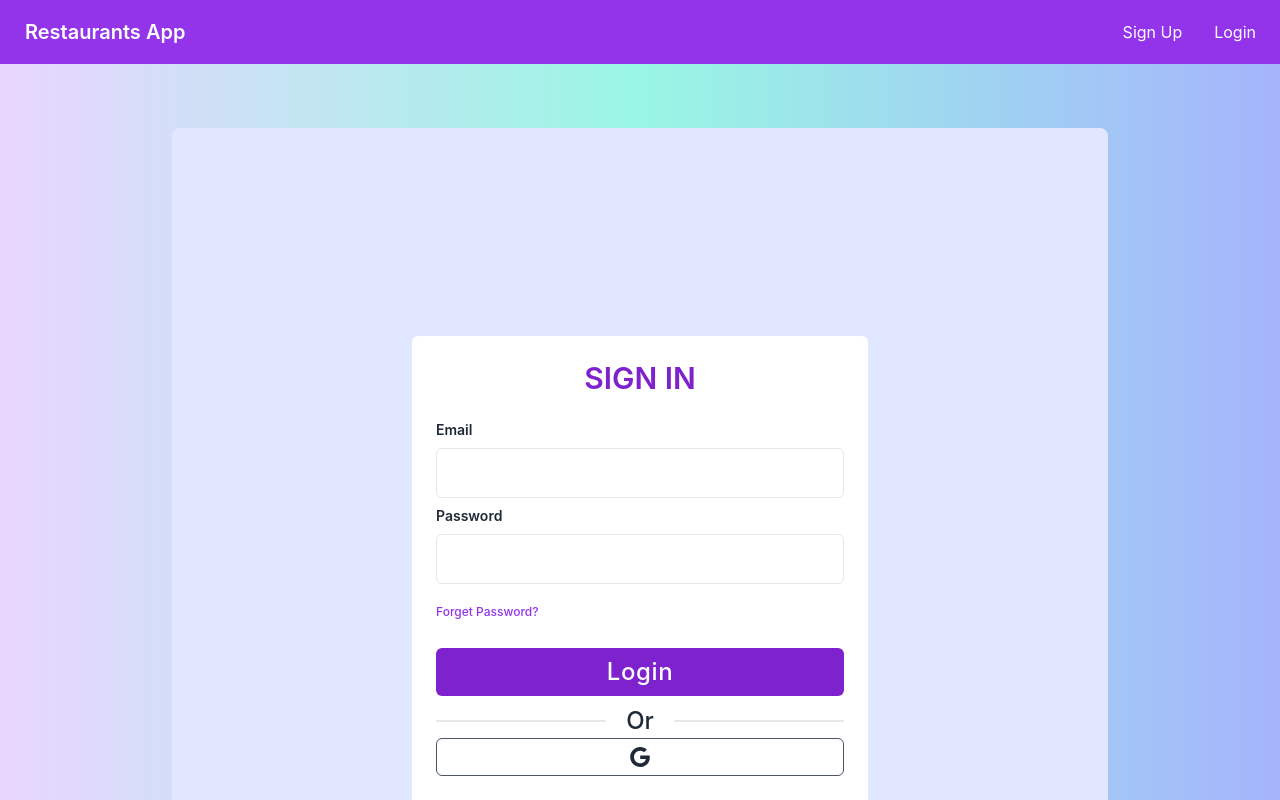
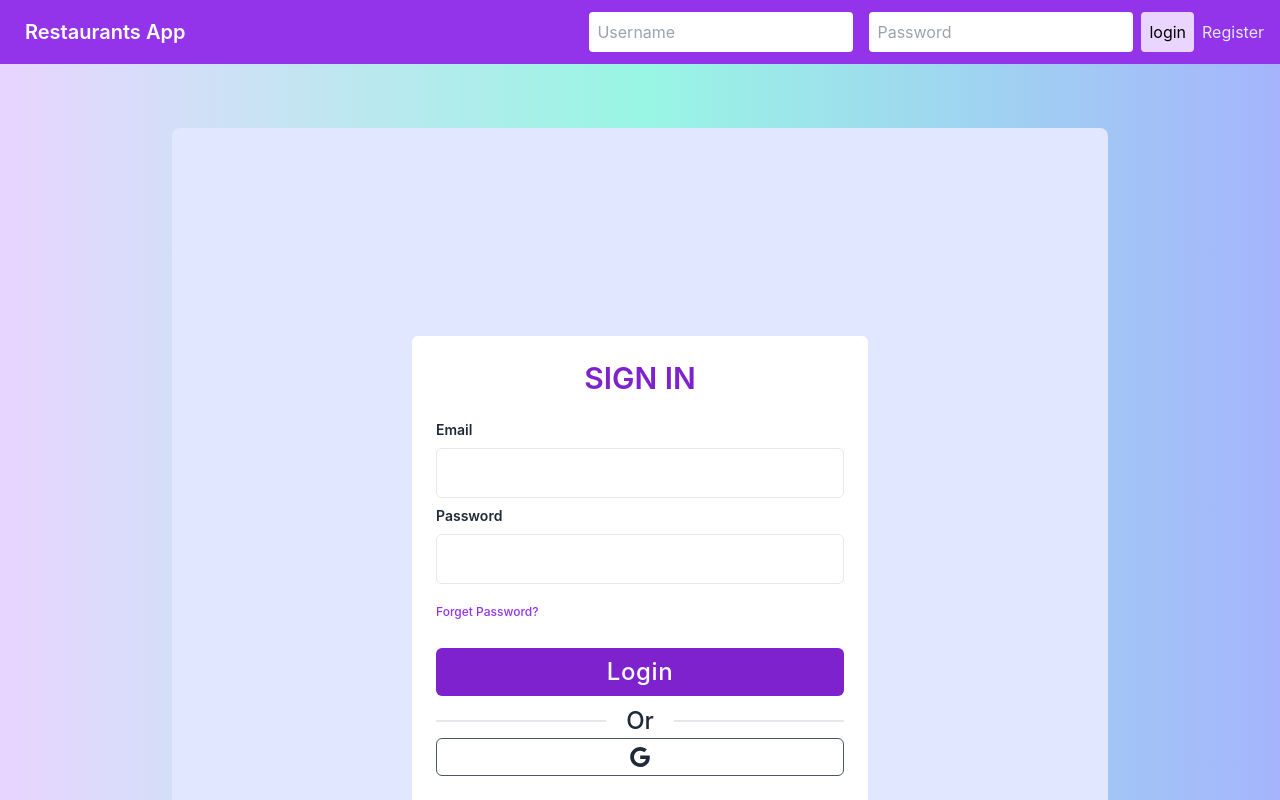
Before and after one commit to emday4prez/next-restaurants, a Next.js app: page /login in a window 1280 px wide. Shown: the top 800 px of the page. Built offline with nearby package versions, Linux system fonts and the light colour scheme.

Commit message:
added auth context

```diff
--- a/components/Navbar.jsx
+++ b/components/Navbar.jsx
@@ -1,6 +1,43 @@
 import Link from 'next/link'
+import { useState } from 'react'
+import { fetcher } from '../lib/api'
+import { setToken, unsetToken } from '../lib/auth'
+import { useUser } from '../lib/authContext'
+function Navbar() {
+  const [data, setData] = useState({
+    identifier: '',
+    password: '',
+  })
 
-function Navbar() {
+  const { user, loading } = useUser()
+
+  const handleChange = (e) => {
+    setData({ ...data, [e.target.name]: e.target.value })
+  }
+
+  const handleSubmit = async (e) => {
+    e.preventDefault()
+
+    const response = await fetcher(
+      `${process.env.NEXT_PUBLIC_STRAPI_URL}/auth/local`,
+      {
+        method: 'POST',
+        header: {
+          'Content-Type': 'application/json',
+          body: JSON.stringify({
+            identifier: data.identifier,
+            password: data.password,
+          }),
+        },
+      }
+    )
+    setToken(data)
+  }
+
+  const logout = () => {
+    unsetToken()
+  }
+
   return (
     <div className="navbar bg-purple-600 text-white">
       <div className="flex-1">
@@ -8,17 +45,84 @@ function Navbar() {
           Restaurants App
         </Link>
       </div>
-      <div className="flex-none">
+      {/* <div className="flex-none">
         <ul className="menu menu-horizontal p-0">
           <li>
-            <Link href="/signup">Sign Up</Link>
+            <Link href="/register">Register</Link>
           </li>
 
           <li>
             <Link href="login">Login</Link>
           </li>
         </ul>
-      </div>
+      </div> */}
+      {!loading &&
+        (user ? (
+          <li>
+            <Link
+              href="/profile"
+              className="md:p-2 py-2 block hover:text-teal-400"
+            >
+              Profile
+            </Link>
+          </li>
+        ) : (
+          ''
+        ))}
+      {!loading &&
+        (user ? (
+          <li>
+            <a
+              className="md:p-2 block hover:text-teal-400"
+              onClick={logout}
+              style={{ cursor: 'pointer' }}
+            >
+              Logout
+            </a>
+          </li>
+        ) : (
+          ''
+        ))}
+      {!loading && !user ? (
+        <>
+          <li>
+            <form onSubmit={handleSubmit} className="form-inline">
+              <input
+                type="text"
+                name="identifier"
+                onChange={handleChange}
+                placeholder="Username"
+                className="md:p-2 form-input py-2 rounded mx-2"
+                required
+              />
+              <input
+                type="password"
+                name="password"
+                onChange={handleChange}
+                placeholder="Password"
+                className="md:p-2 form-input py-2 rounded mx-2"
+                required
+              />
+              <button
+                className="md:p-2 rounded py-2 text-black bg-purple-200 p-2"
+                type="submit"
+              >
+                login
+              </button>
+            </form>
+          </li>
+          <li>
+            <Link
+              href="register"
+              className="md:p-2 block py-2 hover:text-teal-400 text-indigo-100"
+            >
+              Register
+            </Link>
+          </li>
+        </>
+      ) : (
+        ''
+      )}
     </div>
   )
 }
--- /dev/null
+++ b/lib/auth.js
@@ -0,0 +1,67 @@
+import Router from 'next/router'
+import Cookies from 'js-cookie'
+
+export const setToken = (data) => {
+  if (typeof window === 'undefined') {
+    return
+  }
+  Cookies.set('id', data.user.id)
+  Cookies.set('username', data.user.username)
+  Cookies.set('jwt', data.jwt)
+
+  if (Cookies.get('username')) {
+    Router.reload('/')
+  }
+}
+
+export const unsetToken = () => {
+  if (typeof window === 'undefined') {
+    return
+  }
+  Cookies.remove('id')
+  Cookies.remove('jwt')
+  Cookies.remove('username')
+
+  Router.reload('/')
+}
+
+export const getUserFromLocalCookie = () => {
+  return Cookies.get('username')
+}
+
+export const getIdFromLocalCookie = () => {
+  return Cookies.get('id')
+}
+
+export const getTokenFromLocalCookie = () => {
+  return Cookies.get('jwt')
+}
+
+export const getTokenFromServerCookie = (req) => {
+  if (!req.headers.cookie || '') {
+    return undefined
+  }
+  const jwtCookie = req.headers.cookie
+    .split(';')
+    .find((c) => c.trim().startsWith('jwt='))
+
+  if (!jwtCookie) {
+    return undefined
+  }
+  const jwt = jwtCookie.split('=')[1]
+  return jwt
+}
+export const getIdFromServerCookie = (req) => {
+  if (!req.headers.cookie || '') {
+    return undefined
+  }
+  const idCookie = req.headers.cookie
+    .split(';')
+    .find((c) => c.trim().startsWith('id='))
+
+  if (!idCookie) {
+    return undefined
+  }
+  const id = idCookie.split('=')[1]
+  return id
+}
--- /dev/null
+++ b/lib/authContext.js
@@ -0,0 +1,44 @@
+import { createContext, useContext, useEffect, useState } from 'react'
+import { getUserFromLocalCookie } from './auth'
+
+let userState
+
+const User = createContext({ user: null, loading: false })
+
+export const UserProvider = ({ value, children }) => {
+  const { user } = value
+
+  useEffect(() => {
+    if (!userState && user) {
+      userState = user
+    }
+  }, [])
+
+  return <User.Provider value={value}>{children}</User.Provider>
+}
+
+export const useUser = () => useContext(User)
+
+export const useFetchUser = () => {
+  const [data, setUser] = useState({
+    user: userState || null,
+    loading: userState === undefined,
+  })
+  useEffect(() => {
+    if (userState !== undefined) {
+      return
+    }
+
+    let isMounted = true
+
+    const user = getUserFromLocalCookie()
+    if (isMounted) {
+      setUser({ user, loading: false })
+    }
+    return () => {
+      isMounted = false
+    }
+  }, [])
+
+  return data
+}
--- a/package.json
+++ b/package.json
@@ -12,6 +12,7 @@
     "daisyui": "^2.42.1",
     "eslint": "8.28.0",
     "eslint-config-next": "13.0.6",
+    "js-cookie": "^3.0.1",
     "next": "13.0.6",
     "react": "18.2.0",
     "react-dom": "18.2.0",
```
Also changed, not shown: pages/register.jsx (renamed from pages/signup.jsx), 1 other file (tests, documents, lock files or other folders).
